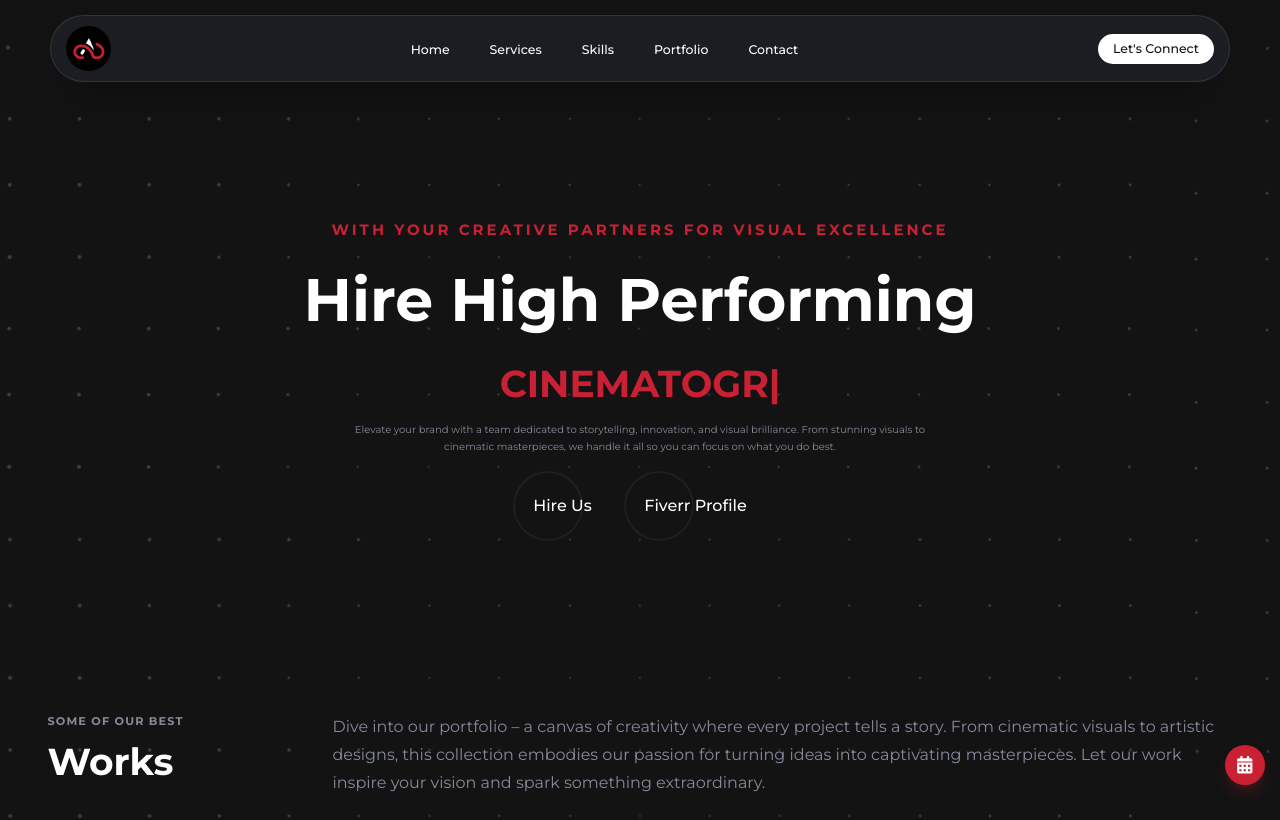
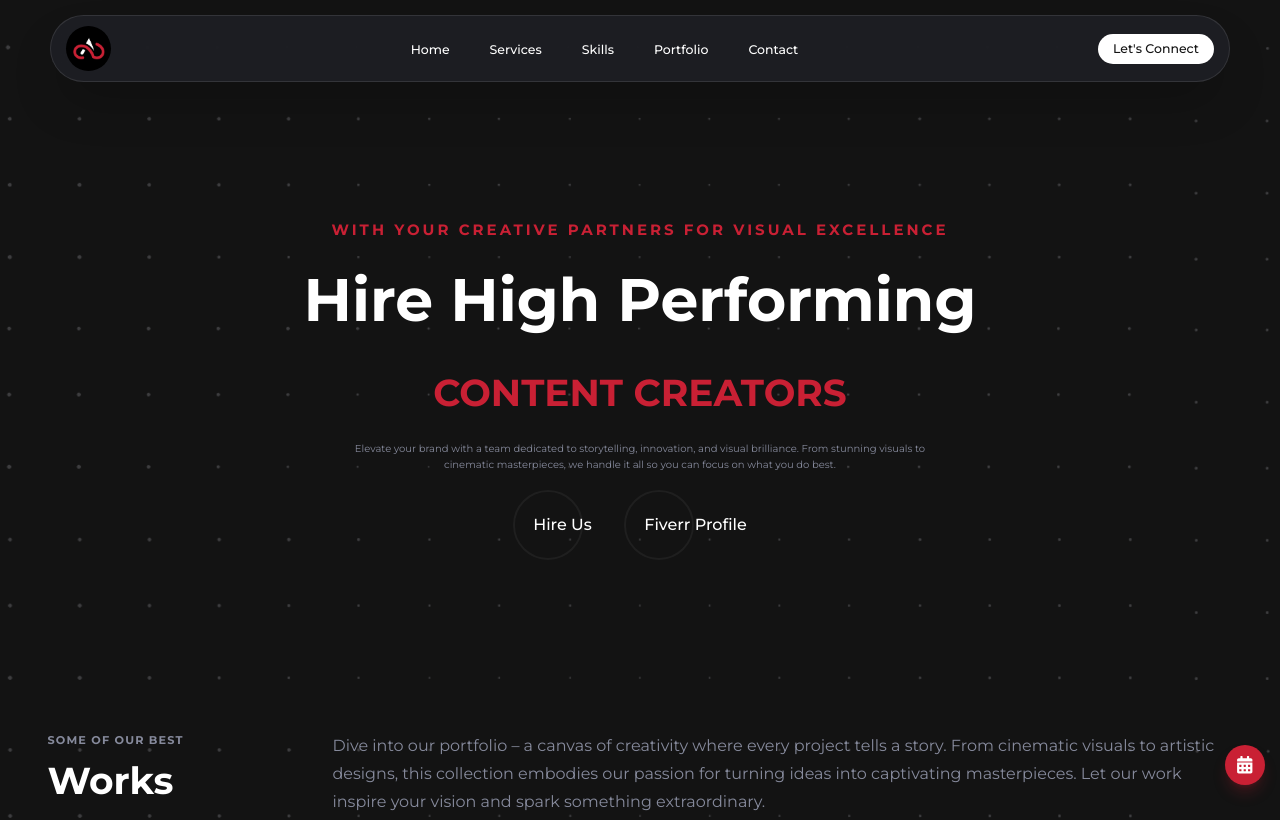
Before and after one commit to ashikulislamm/ShutterArcStudios, a Next.js app: page / in a window 1280 px wide. Shown: the top 820 px of the page. Built offline with nearby package versions, Linux system fonts and the light colour scheme.

Commit message:
Checking Typing Texts

```diff
--- a/components/sections/Founder.tsx
+++ b/components/sections/Founder.tsx
@@ -2,7 +2,9 @@
 
 import Image from "next/image";
 import { useTypingEffect } from "@/hooks/useTypingEffect";
+import Typewriter from "typewriter-effect";
 import Container from "@/components/ui/Container";
+import { TYPING_WORDS } from "@/lib/constants";
 
 const passions = [
   "Cinematography",
@@ -63,14 +65,9 @@ export default function Founder() {
 
             <div className="flex items-center gap-2 text-2xl md:text-4xl font-semibold text-white">
               <span className="uppercase tracking-wide">Passionate In</span>
-              <span
-                className={`px-3 py-1 transition-all duration-300 ${
-                  isSelected ? "bg-crimson-red text-white" : "text-crimson-red"
-                }`}
-              >
-                {displayText}
+              <span className="text-crimson-red uppercase inline-block">
+                Everything
               </span>
-              <span className="typing-cursor">|</span>
             </div>
 
             <p className="text-roman-silver leading-relaxed pt-4">
--- a/components/sections/Hero.tsx
+++ b/components/sections/Hero.tsx
@@ -17,20 +17,9 @@ export default function Hero() {
           Hire High Performing
         </h1>
 
-        <h2 className="text-4xl sm:text-4xl md:text-5xl lg:text-6xl text-white font-bold flex justify-center items-center mt-8 px-2">
+        <h2 className="text-4xl sm:text-4xl md:text-5xl lg:text-6xl text-white font-bold flex justify-center items-center mt-8 leading-tight md:leading-normal px-2 inline-block">
           <span className="text-crimson-red uppercase inline-block">
-            <Typewriter
-              options={{
-                strings: [...TYPING_WORDS],
-                autoStart: true,
-                loop: true,
-                delay: 80,
-                deleteSpeed: 50,
-                cursor: '|',
-                wrapperClassName: 'typewriter-wrapper',
-                cursorClassName: 'typewriter-cursor',
-              }}
-            />
+            Content Creators
           </span>
         </h2>
 
```
